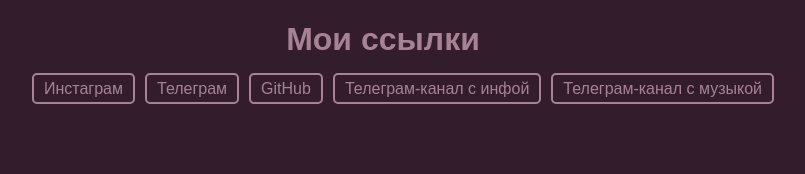
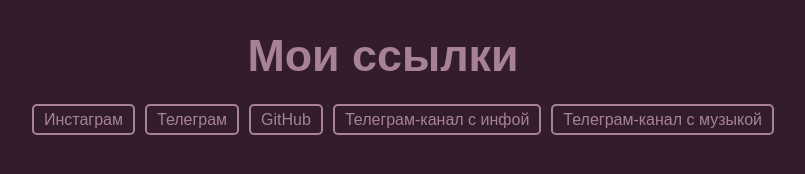
Before and after one commit to vistly/contactwithme, a plain HTML site: page index.html in a window 1280 px wide. Shown: the whole page, without its empty margins (257-1062 px from the left). Drawn offline with Linux system fonts and the light colour scheme.

Commit message:
Update index.html

```diff
--- a/index.html
+++ b/index.html
@@ -39,7 +39,9 @@
             }
         }
             h1 {
+                display: block;
                 text-align: center;
+                zoom: 1.1; /* Приближение на 150% */
             }
         /* Стили для версии на ПК */
         @media (min-width: 481px) {
@@ -54,7 +56,9 @@
                 text-align: center;
             }
             h1 {
+                display: block;
                 text-align: center;
+                zoom: 1.4; /* Приближение на 150% */
             }
         }
     </style>
```
